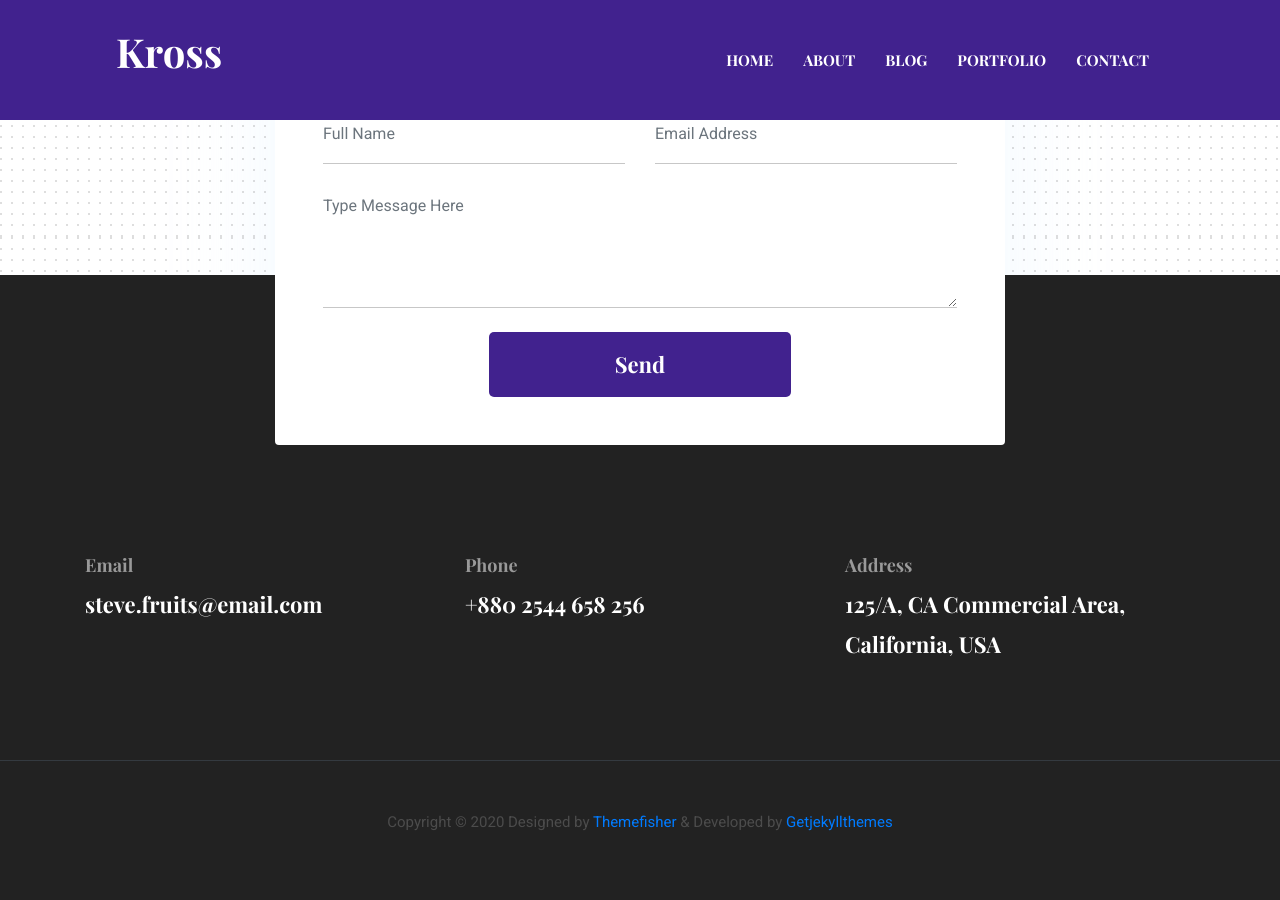
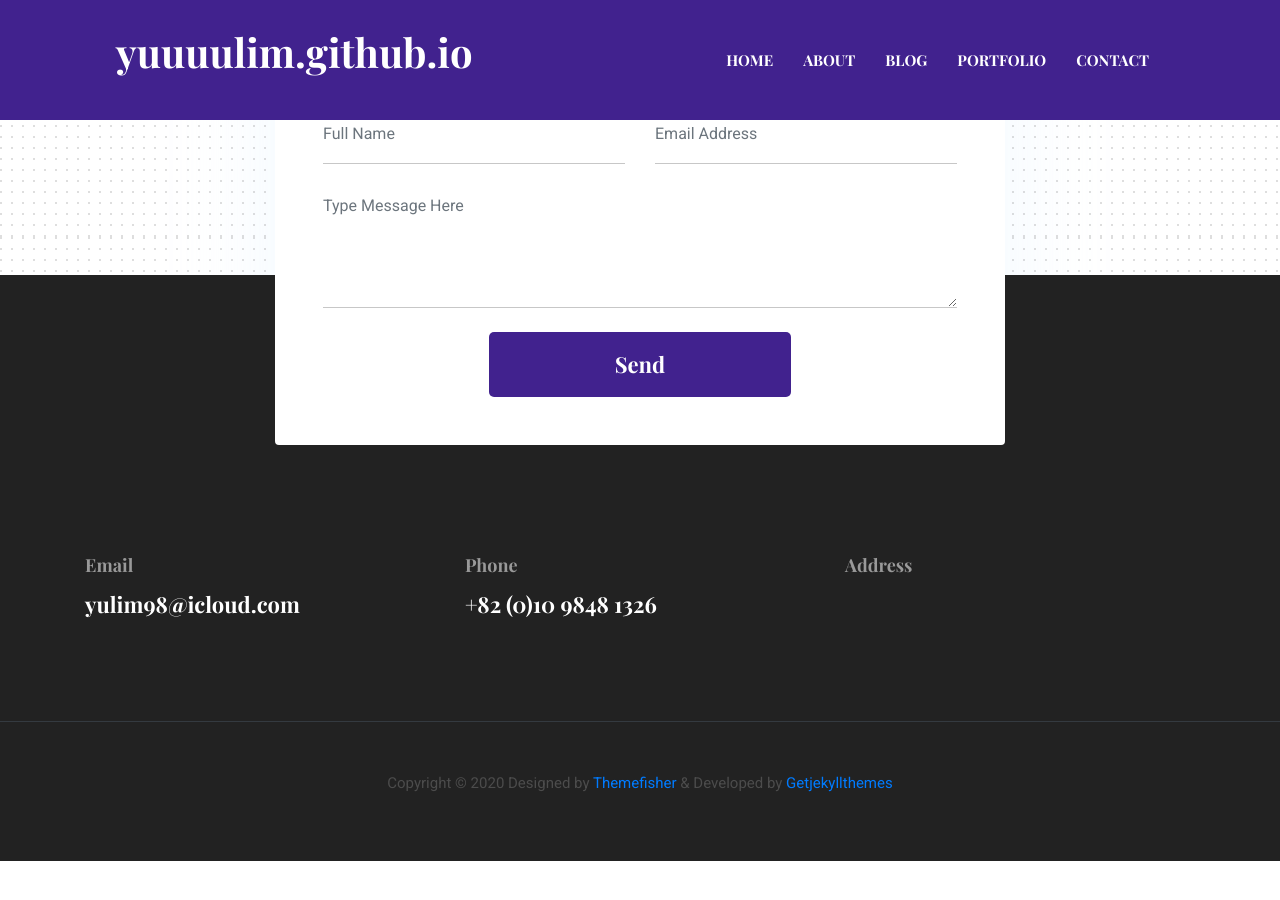
Before and after one commit to yuuuulim/yuuuulim.github.io, a Jekyll site: the page built from _pages/contact.html, in a window 1280 px wide and 900 px high, scrolled down 786 px. Built offline with Jekyll 4.4.1, drawn with Linux system fonts in a browser that asks for light colours; after the commit the page ends 1647 px from its top, so only the background shows below that; part of the change alters nothing that is shown.

Commit message:
기본정보 수정

```diff
--- a/_data/settings.yml
+++ b/_data/settings.yml
@@ -2,14 +2,14 @@
 #-------------------------------
 # General Site Settings
 
-title: Kross
+title: yuuuulim.github.io
 logo:
 author: themefisher
 description: this is meta description
-email: steve.fruits@email.com
-phone: +880 2544 658 256
-address: 125/A, CA Commercial Area, California, USA
-copyright: Copyright &copy; 2020 Designed by [Themefisher](https://themefisher.com) & Developed by [Getjekyllthemes](https://getjekyllthemes.com)
+email: yulim98@icloud.com
+phone: +82 (0)10 9848 1326
+address: # 125/A, CA Commercial Area, California, USA
+copyright:  Copyright &copy; 2020 Designed by [Themefisher](https://themefisher.com) & Developed by [Getjekyllthemes](https://getjekyllthemes.com)
 
 menu:
   - { name: About, link: "/about" }
@@ -36,22 +36,22 @@ disqus-identifier: # Add your shortname for Disqus Comment. For example mr-brown
 # Hero Section
 
 hero:
-  hero-title: Hi! I’m <br> Christoher <br> UX designer
+  hero-title: Hi! I’m <br> Yulim <br> Web Backend Developer
 
 social:
-  - { icon: "ti-facebook", link: "#" }
-  - { icon: "ti-instagram", link: "#" }
-  - { icon: "ti-dribbble", link: "#" }
-  - { icon: "ti-twitter", link: "#" }
+  #- { icon: "ti-facebook", link: "#" }
+  #- { icon: "ti-instagram", link: "#" }
+  #- { icon: "ti-dribbble", link: "#" }
+  #- { icon: "ti-twitter", link: "#" }
 
 #-------------------------------
 # About (Section and Page)
 
 # About Section
-blurb: Lorem ipsum dolor sit amet, consectetur adipisicing elit, sed do eiusmod tempor incididunt ut labore et dolore magna aliqua. Ut enim ad minim veniam, quis nostrud exercitation ullamco laboris nisi ut aliquip ex ea commodo consequat. Duis aute irure dolor in reprehenderit in voluptate velit esse cillum dolore eu fugiat nulla pariatur.
+blurb: 개발자로 취업하려면 도대체 어떤 걸 준비해야 할까요? 저는 잘 몰랐습니다. 그래서 무작정 배우고 싶은 것을 배우고 준비했습니다. 이 블로그는 그 과정을 담은 작은 공간입니다. 서툴더라도 제 의지와 가능성을 지켜봐주세요. :)
 
 blurb-btn-link: "/about"
-blurb-btn-name: know more
+blurb-btn-name: 저를 소개합니다.
 
 # About Page
 
@@ -96,76 +96,72 @@ skills:
 #-------------------------------
 # Exprerience Section
 
-experience-title: Experience
-experience:
-  - {
-      name: Junior UX Designer,
-      icon: "icon-1.png",
-      date: "Jan 2007 - Feb 2009",
-      organization: "WEBEX",
-    }
-  - {
-      name: UX & UI Designer,
-      icon: "icon-2.png",
-      date: "Mar 2009 - Aug 2014",
-      organization: "AUGMEDIX",
-    }
-  - {
-      name: Senior UI Designer,
-      icon: "icon-3.png",
-      date: "Sep 2014 - Present",
-      organization: "THEMEFISHER",
-    }
+#experience-title: Experience
+#experience:
+ # - {
+  #    name: Junior UX Designer,
+   #   icon: "icon-1.png",
+    #  date: "Jan 2007 - Feb 2009",
+     # organization: "WEBEX",
+    #}
+ # - {
+  #    name: UX & UI Designer,
+  #    icon: "icon-2.png",
+  #    date: "Mar 2009 - Aug 2014",
+   #   organization: "AUGMEDIX",
+   # }
+ # - {
+  #    name: Senior UI Designer,
+   #   icon: "icon-3.png",
+   #   date: "Sep 2014 - Present",
+   #   organization: "THEMEFISHER",
+   # }
 
 #-------------------------------
 # Education Section
 
 education-title: Education
 education:
+
   - {
-      name: Marters in UX Design,
-      date: "2006",
-      organization: "Masassusets Institute of Technology",
+      name: 자바 기반 AWS 클라우드 활용 개발자과정,
+      date: "2022.10",
+      organization: "쌍용교육센터",
     }
   - {
-      name: Honours in Fine Arts,
-      date: "2004",
-      organization: "Harvard University",
+      name: 시각디자인과 시각정보디자인 전공,
+      date: "2020.02",
+      organization: "연성대학교 졸업",
     }
   - {
-      name: Higher Secondary Certificat,
-      date: "2000",
-      organization: "Cardiff School",
-    }
-  - {
-      name: Secondary School Certificate,
-      date: "1998",
-      organization: "Cardiff School",
+      name: 인문계고등학교,
+      date: "2017",
+      organization: "고잔고등학교 졸업",
     }
 
 #-------------------------------
 # Services Section
 
-services-title: Services
-services:
-  - {
-      name: UI Design,
-      icon: ti-palette,
-      description: "Lorem ipsum dolor sit amet, consectetur adipisicing elit, sed do eiusmod tempor incididunt ut labore et dolore magna aliqua.",
-      active: ,# Add true to select section
-    }
-  - {
-      name: UX Design,
-      icon: ti-vector,
-      description: "Lorem ipsum dolor sit amet, consectetur adipisicing elit, sed do eiusmod tempor incididunt ut labore et dolore magna aliqua.",
-      active: true, # Add true to select section
-    }
-  - {
-      name: Interaction Design,
-      icon: ti-panel,
-      description: "Lorem ipsum dolor sit amet, consectetur adipisicing elit, sed do eiusmod tempor incididunt ut labore et dolore magna aliqua.",
-      active: ,# Add true to select section
-    }
+#services-title: Services
+#services:
+ # - {
+  #    name: UI Design,
+   #   icon: ti-palette,
+    #  description: "Lorem ipsum dolor sit amet, consectetur adipisicing elit, sed do eiusmod tempor incididunt ut labore et dolore magna aliqua.",
+     # active: ,# Add true to select section
+    #}
+ # - {
+  #    name: UX Design,
+   #   icon: ti-vector,
+    #  description: "Lorem ipsum dolor sit amet, consectetur adipisicing elit, sed do eiusmod tempor incididunt ut labore et dolore magna aliqua.",
+     # active: true, # Add true to select section
+    #}
+  #- {
+   #   name: Interaction Design,
+    #  icon: ti-panel,
+     # description: "Lorem ipsum dolor sit amet, consectetur adipisicing elit, sed do eiusmod tempor incididunt ut labore et dolore magna aliqua.",
+     # active: ,# Add true to select section
+    #}
 
 #-------------------------------
 # Portfolio (Section and Page)
@@ -246,58 +242,58 @@ portfolio-items:
 #-------------------------------
 # Testimonials Section
 
-testimonial-items:
-  - name: "Jesica Gomez"
-    image: "assets/images/testimonial/client-1.png"
-    designation: "CEO, Funder"
-    content: "Lorem ipsum dolor sit amet, consectetur adipisicing elit, sed do eiusmod tempor incididunt ut labore et dolore magna aliqua. Ut enim ad minim veniam, <strong>quis nostrud exercitation ullamco laboris nisi ut aliquip ex ea commodo consequat.</strong> Duis aute irure dolor in reprehenderit in voluptate velit esse cillum dolore eu fugiat nulla pariatur."
+#testimonial-items:
+ # - name: "Jesica Gomez"
+  #  image: "assets/images/testimonial/client-1.png"
+   # designation: "CEO, Funder"
+    #content: "Lorem ipsum dolor sit amet, consectetur adipisicing elit, sed do eiusmod tempor incididunt ut labore et dolore magna aliqua. Ut enim ad minim veniam, <strong>quis nostrud exercitation ullamco laboris nisi ut aliquip ex ea commodo consequat.</strong> Duis aute irure dolor in reprehenderit in voluptate velit esse cillum dolore eu fugiat nulla pariatur."
+#
+ # - name: "Jesica Gomez"
+  #  image: "assets/images/testimonial/client-1.png"
+   # designation: "CEO, Funder"
+    #content: "Lorem ipsum dolor sit amet, consectetur adipisicing elit, sed do eiusmod tempor incididunt ut labore et dolore magna aliqua. Ut enim ad minim veniam, <strong>quis nostrud exercitation ullamco laboris nisi ut aliquip ex ea commodo consequat.</strong> Duis aute irure dolor in reprehenderit in voluptate velit esse cillum dolore eu fugiat nulla pariatur."
 
-  - name: "Jesica Gomez"
-    image: "assets/images/testimonial/client-1.png"
-    designation: "CEO, Funder"
-    content: "Lorem ipsum dolor sit amet, consectetur adipisicing elit, sed do eiusmod tempor incididunt ut labore et dolore magna aliqua. Ut enim ad minim veniam, <strong>quis nostrud exercitation ullamco laboris nisi ut aliquip ex ea commodo consequat.</strong> Duis aute irure dolor in reprehenderit in voluptate velit esse cillum dolore eu fugiat nulla pariatur."
-
-  - name: "Jesica Gomez"
-    image: "assets/images/testimonial/client-1.png"
-    designation: "CEO, Funder"
-    content: "Lorem ipsum dolor sit amet, consectetur adipisicing elit, sed do eiusmod tempor incididunt ut labore et dolore magna aliqua. Ut enim ad minim veniam, <strong>quis nostrud exercitation ullamco laboris nisi ut aliquip ex ea commodo consequat.</strong> Duis aute irure dolor in reprehenderit in voluptate velit esse cillum dolore eu fugiat nulla pariatur."
+ # - name: "Jesica Gomez"
+  #  image: "assets/images/testimonial/client-1.png"
+   # designation: "CEO, Funder"
+    #content: "Lorem ipsum dolor sit amet, consectetur adipisicing elit, sed do eiusmod tempor incididunt ut labore et dolore magna aliqua. Ut enim ad minim veniam, <strong>quis nostrud exercitation ullamco laboris nisi ut aliquip ex ea commodo consequat.</strong> Duis aute irure dolor in reprehenderit in voluptate velit esse cillum dolore eu fugiat nulla pariatur."
 
 #-------------------------------
 # Client Slider Section
 
-client-slider-items:
-  - logo: "assets/images/clients-logo/client-logo-1.png"
-    url: "#"
+#client-slider-items:
+ # - logo: "assets/images/clients-logo/client-logo-1.png"
+  #  url: "#"
 
-  - logo: "assets/images/clients-logo/client-logo-2.png"
-    url: "#"
+  #- logo: "assets/images/clients-logo/client-logo-2.png"
+  #  url: "#"
 
-  - logo: "assets/images/clients-logo/client-logo-3.png"
-    url: "#"
+  #- logo: "assets/images/clients-logo/client-logo-3.png"
+  #  url: "#"
 
-  - logo: "assets/images/clients-logo/client-logo-4.png"
-    url: "#"
+  #- logo: "assets/images/clients-logo/client-logo-4.png"
+  #  url: "#"
 
-  - logo: "assets/images/clients-logo/client-logo-5.png"
-    url: "#"
+  #- logo: "assets/images/clients-logo/client-logo-5.png"
+  #  url: "#"
 
-  - logo: "assets/images/clients-logo/client-logo-1.png"
-    url: "#"
+  #- logo: "assets/images/clients-logo/client-logo-1.png"
+  #  url: "#"
 
-  - logo: "assets/images/clients-logo/client-logo-2.png"
-    url: "#"
+  #- logo: "assets/images/clients-logo/client-logo-2.png"
+  #  url: "#"
 
-  - logo: "assets/images/clients-logo/client-logo-3.png"
-    url: "#"
+  #- logo: "assets/images/clients-logo/client-logo-3.png"
+  #  url: "#"
 
-  - logo: "assets/images/clients-logo/client-logo-4.png"
-    url: "#"
+  #- logo: "assets/images/clients-logo/client-logo-4.png"
+  #  url: "#"
 
-  - logo: "assets/images/clients-logo/client-logo-5.png"
-    url: "#"
+  #- logo: "assets/images/clients-logo/client-logo-5.png"
+  #  url: "#"
 
 #-------------------------------
 # Contact Section
 
 contact-title: Contact Info
-contact-email: steve.fruits@email.com
+contact-email: yulim98@icloud.com
```
Also changed, not shown: 3 other files.
